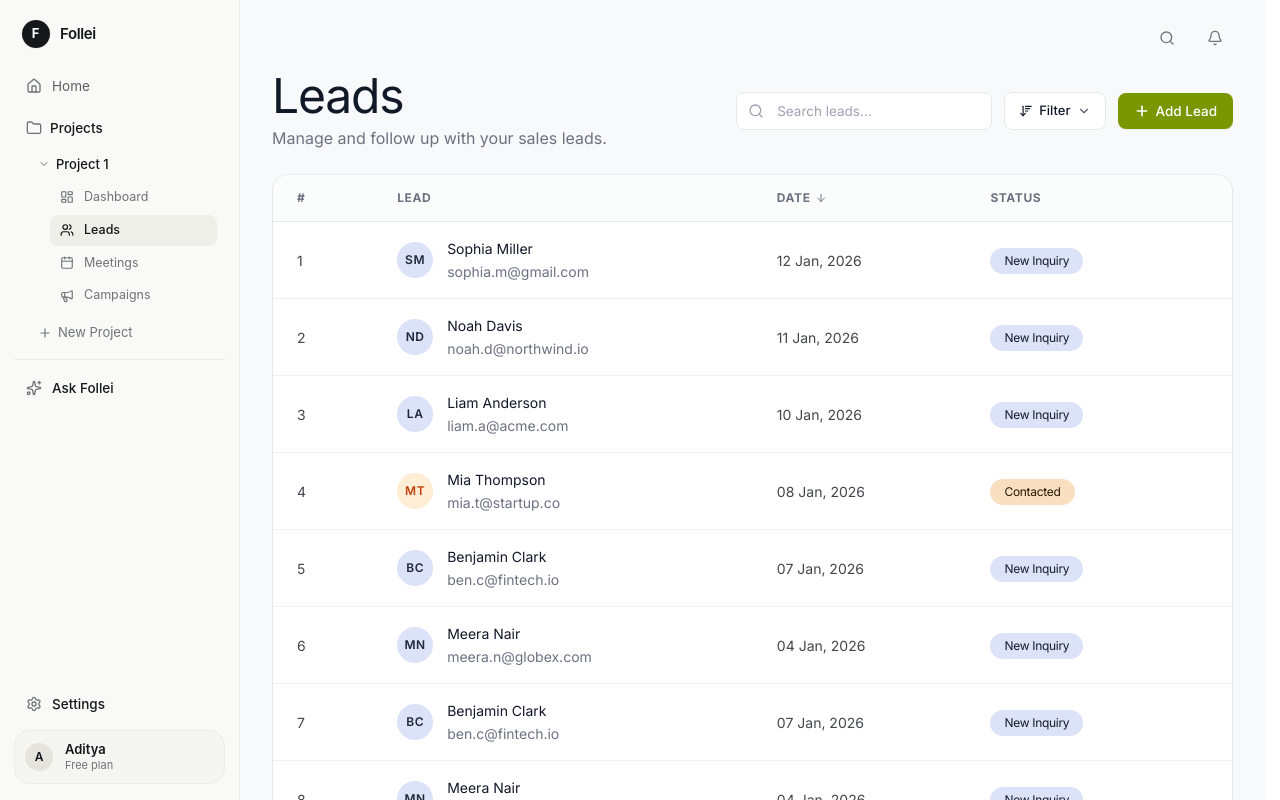
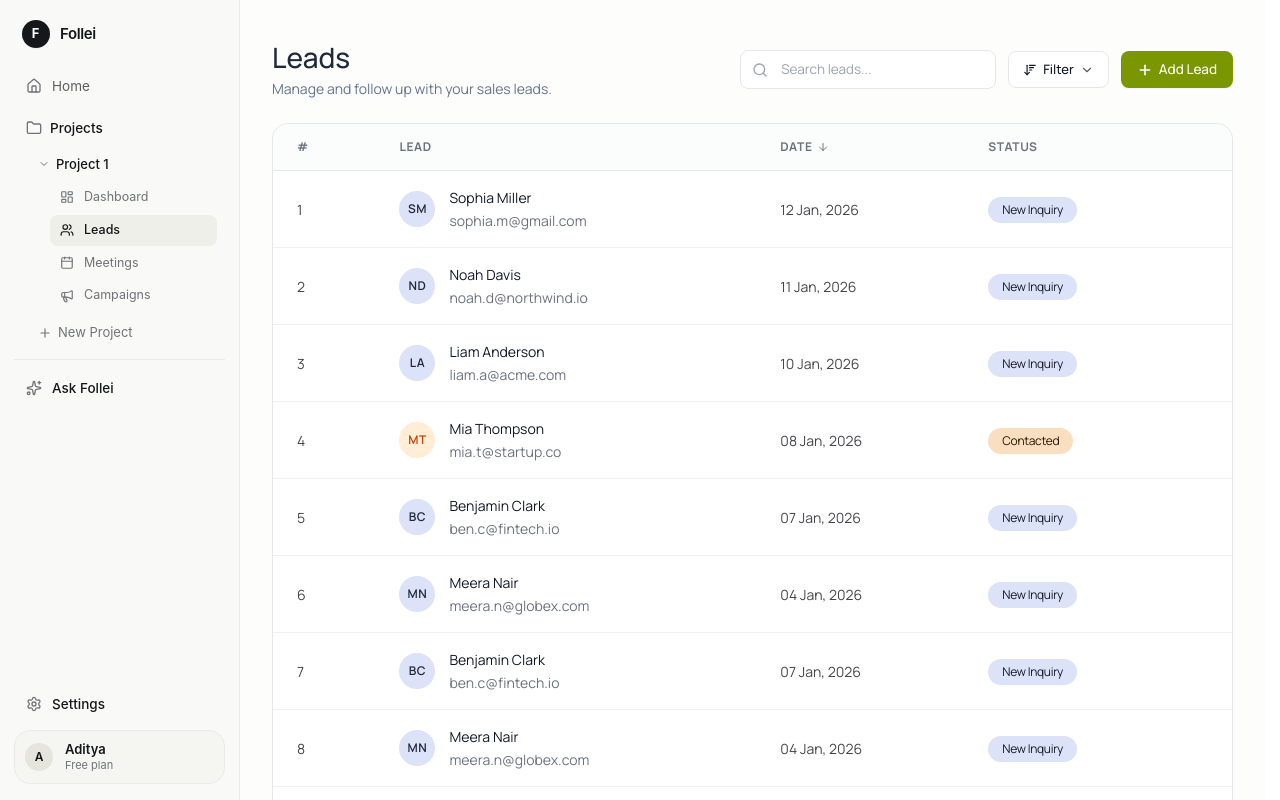
Before and after one commit to Kuberan1810/FolleiPhase1, a React (Vite) app: page /leads in a window 1280 px wide. Shown: the top 800 px of the page. Built offline with nearby package versions, Linux system fonts and the light colour scheme.

Commit message:
header style changes

```diff
--- a/src/Pages/leads/leads.tsx
+++ b/src/Pages/leads/leads.tsx
@@ -36,48 +36,12 @@ export const LeadsPage: React.FC = () => {
       />
 
       {/* Main Content */}
-      <main className="min-w-0 flex-1 flex flex-col min-h-screen bg-[#F8F9FA]">
-        {/* Mobile Header Bar */}
-        <div className="flex items-center justify-between border-b border-[#E6E6E4] bg-white px-4 py-3 lg:hidden sticky top-0 z-30">
-          <button
-            type="button"
-            aria-label="Open navigation"
-            onClick={() => setIsMobileSidebarOpen(true)}
-            className="flex size-8 items-center justify-center rounded-lg border border-gray-200 bg-white text-gray-700 hover:bg-gray-50 cursor-pointer shadow-2xs"
-          >
-            <Menu className="size-4" aria-hidden="true" />
-          </button>
-          <span className="text-[14px] font-bold tracking-tight text-[#16171A]">
-            Follei
-          </span>
-          <button
-            type="button"
-            className="flex size-8 items-center justify-center rounded-lg border border-gray-200 bg-white text-gray-600 hover:bg-gray-50 cursor-pointer"
-          >
-            <Bell className="size-4" />
-          </button>
-        </div>
+      <main className="min-w-0 flex-1 flex flex-col min-h-screen bg-[#FDFDFC] ">
 
-        {/* Desktop Top Right Icons Header */}
-        <div className="hidden lg:flex items-center justify-end gap-3 px-8 pt-5 pb-2">
-          <button
-            type="button"
-            aria-label="Search"
-            className="flex size-9 items-center justify-center rounded-full text-[#717378] hover:bg-[#F3F3F0] hover:text-[#16171A] transition-colors cursor-pointer"
-          >
-            <Search className="size-4" />
-          </button>
-          <button
-            type="button"
-            aria-label="Notifications"
-            className="flex size-9 items-center justify-center rounded-full text-[#717378] hover:bg-[#F3F3F0] hover:text-[#16171A] transition-colors cursor-pointer"
-          >
-            <Bell className="size-4" />
-          </button>
-        </div>
+
 
         {/* Leads Content Section */}
-        <div className="flex-1 px-4 sm:px-8 pb-12">
+        <div className="flex-1 px-4 sm:px-8 pb-12 py-6 lg:py-8 w-full font-['Manrope']">
           {/* Header (Title, Subtitle, Search, Filter Dropdown, Add Lead) */}
           <LeadsHeader
             searchQuery={searchQuery}
--- a/src/Pages/leads/section/LeadsHeader.tsx
+++ b/src/Pages/leads/section/LeadsHeader.tsx
@@ -28,10 +28,10 @@ export const LeadsHeader: React.FC<LeadsHeaderProps> = ({
     <div className="flex flex-col gap-5 sm:flex-row sm:items-center sm:justify-between pt-2 pb-1">
       {/* Title & Subtitle */}
       <div>
-        <h1 className="text-[48px] tracking-tight text-[#111827] leading-none">
+        <h1 className="font-['Manrope'] font-medium text-[28px] leading-[35px] tracking-[0px] text-[#1E293B]">
           Leads
         </h1>
-        <p className="text-[14px] sm:text-[16px] text-[#6B7280] mt-1.5 font-normal">
+        <p className="font-['Manrope'] font-normal text-[14px] leading-[20px] tracking-[0px] text-[#64748B] mt-1">
           Manage and follow up with your sales leads.
         </p>
       </div>
--- a/src/Pages/meeting/meeting.tsx
+++ b/src/Pages/meeting/meeting.tsx
@@ -22,7 +22,7 @@ export const MeetingPage: React.FC = () => {
   } = useMeetings();
 
   return (
-    <div className="flex min-h-screen bg-[#F8F9FA] text-[#16171A] antialiased">
+    <div className="flex min-h-screen bg-[#FDFDFC] text-[#16171A] antialiased">
       {/* Left Sidebar */}
       <Sidebar
         activeItem="meetings"
@@ -31,48 +31,11 @@ export const MeetingPage: React.FC = () => {
       />
 
       {/* Main Content */}
-      <main className="min-w-0 flex-1 flex flex-col min-h-screen bg-[#F8F9FA]">
-        {/* Mobile Header Bar */}
-        <div className="flex items-center justify-between border-b border-[#E6E6E4] bg-white px-4 py-3 lg:hidden sticky top-0 z-30">
-          <button
-            type="button"
-            aria-label="Open navigation"
-            onClick={() => setIsMobileSidebarOpen(true)}
-            className="flex size-8 items-center justify-center rounded-lg border border-gray-200 bg-white text-gray-700 hover:bg-gray-50 cursor-pointer shadow-2xs"
-          >
-            <Menu className="size-4" aria-hidden="true" />
-          </button>
-          <span className="text-[14px] font-bold tracking-tight text-[#16171A]">
-            Follei
-          </span>
-          <button
-            type="button"
-            className="flex size-8 items-center justify-center rounded-lg border border-gray-200 bg-white text-gray-600 hover:bg-gray-50 cursor-pointer"
-          >
-            <Bell className="size-4" />
-          </button>
-        </div>
+      <main className="min-w-0 flex-1 flex flex-col min-h-screen bg-[#FDFDFC]">
 
-        {/* Desktop Top Right Icons Header */}
-        <div className="hidden lg:flex items-center justify-end gap-3 px-8 pt-5 pb-2">
-          <button
-            type="button"
-            aria-label="Search"
-            className="flex size-9 items-center justify-center rounded-full text-[#717378] hover:bg-[#F3F3F0] hover:text-[#16171A] transition-colors cursor-pointer"
-          >
-            <Search className="size-4.5" />
-          </button>
-          <button
-            type="button"
-            aria-label="Notifications"
-            className="flex size-9 items-center justify-center rounded-full text-[#717378] hover:bg-[#F3F3F0] hover:text-[#16171A] transition-colors cursor-pointer"
-          >
-            <Bell className="size-4.5" />
-          </button>
-        </div>
 
         {/* Page Content */}
-        <div className="flex-1 px-4 sm:px-6 lg:px-8 pb-12 pt-2 max-w-7xl w-full">
+        <div className="flex-1 px-4 sm:px-8 pb-12 py-6 lg:py-8 max-w-7xl w-full">
           {/* Header Section */}
           <MeetingsHeader
             onScheduleMeeting={() => setIsScheduleModalOpen(true)}
--- a/src/Pages/meeting/section/MeetingsHeader.tsx
+++ b/src/Pages/meeting/section/MeetingsHeader.tsx
@@ -9,10 +9,10 @@ export const MeetingsHeader: React.FC<MeetingsHeaderProps> = ({ onScheduleMeetin
   return (
     <div className="flex flex-col gap-4 sm:flex-row sm:items-center sm:justify-between pt-2 pb-1">
       <div>
-        <h1 className="text-[48px] tracking-tight text-[#111827]">
+        <h1 className="font-['Manrope'] font-medium text-[28px] leading-[35px] tracking-[0px] text-[#1E293B]">
           Meetings
         </h1>
-        <p className="text-[16px] text-[#6B7280] mt-1">
+        <p className="font-['Manrope'] font-normal text-[14px] leading-[20px] tracking-[0px] text-[#64748B] mt-1">
           Stay on top of your upcoming sales conversations.
         </p>
       </div>
```
